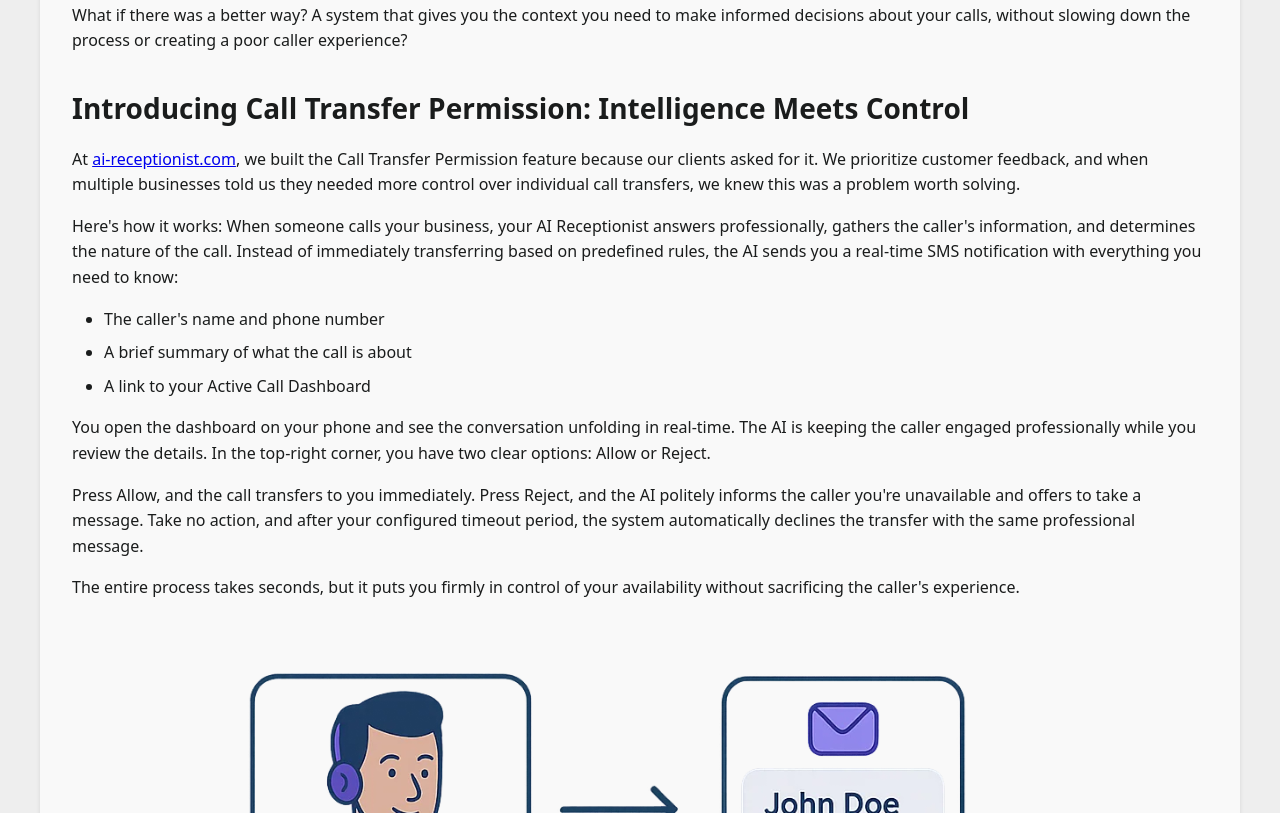
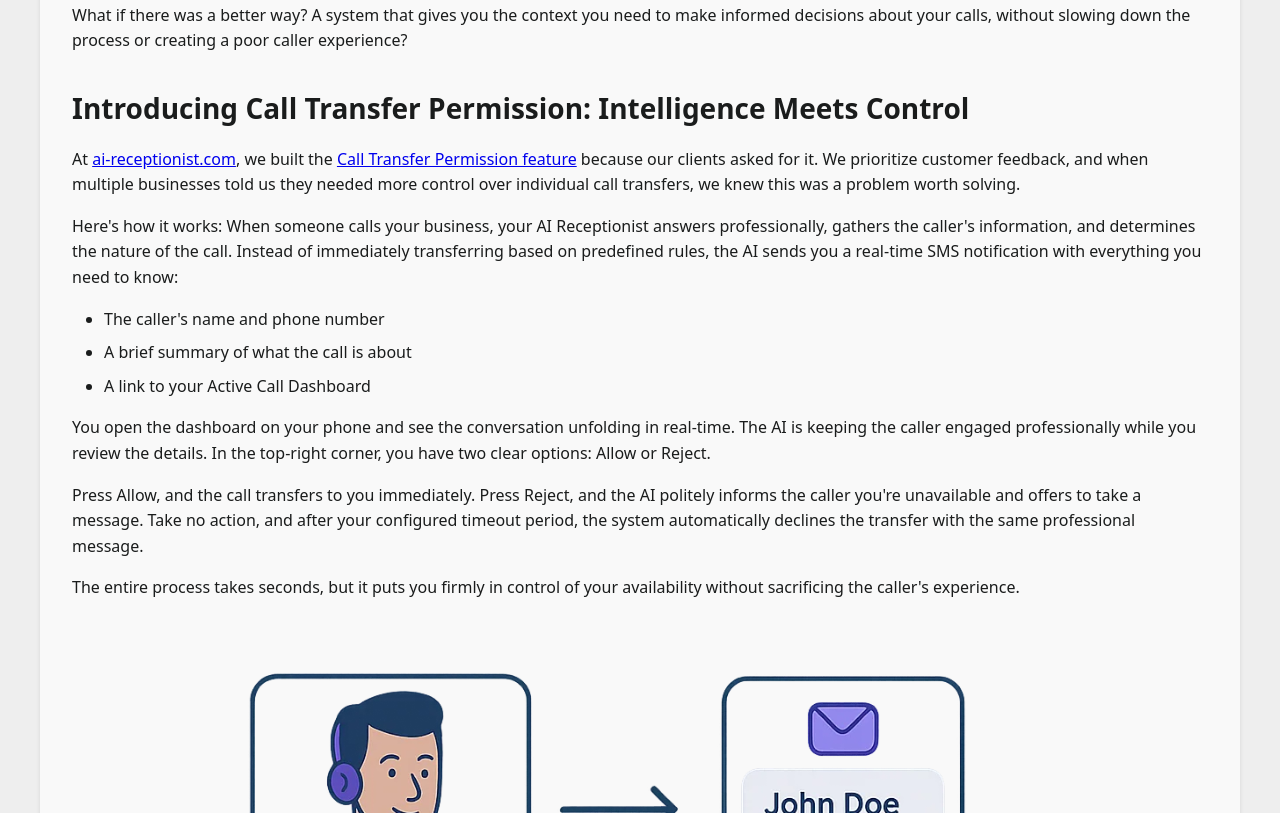
Before and after one commit to 0x44dd22/ai-receptionist-blog, a website: page blogs/call-transfer-permission-control-your-calls.html in a window 1280 px wide. Shown: the part 1647-2460 px from the top of the page. Drawn offline with Linux system fonts and the light colour scheme.

Commit message:
Update Call Transfer Permission feature links for improved navigation

```diff
--- a/blogs/call-transfer-permission-control-your-calls.html
+++ b/blogs/call-transfer-permission-control-your-calls.html
@@ -210,7 +210,7 @@
 
         <p>
           At <a href="https://ai-receptionist.com/">ai-receptionist.com</a>, we
-          built the Call Transfer Permission feature because our clients asked
+          built the <a href="https://ai-receptionist.com/features/call-transfer-permission/">Call Transfer Permission feature</a> because our clients asked
           for it. We prioritize customer feedback, and when multiple businesses
           told us they needed more control over individual call transfers, we
           knew this was a problem worth solving.
@@ -359,7 +359,7 @@
 
         <h2>Simple to Enable, Powerful to Use</h2>
         <p>
-          Enabling Call Transfer Permission takes just a few clicks in your
+          Enabling <a href="https://ai-receptionist.com/features/call-transfer-permission/">Call Transfer Permission</a> takes just a few clicks in your
           dashboard. Set your preferred timeout duration (how long you have to
           respond before the system auto-declines), configure which types of
           calls should trigger permission requests, and you're done. The system
```
